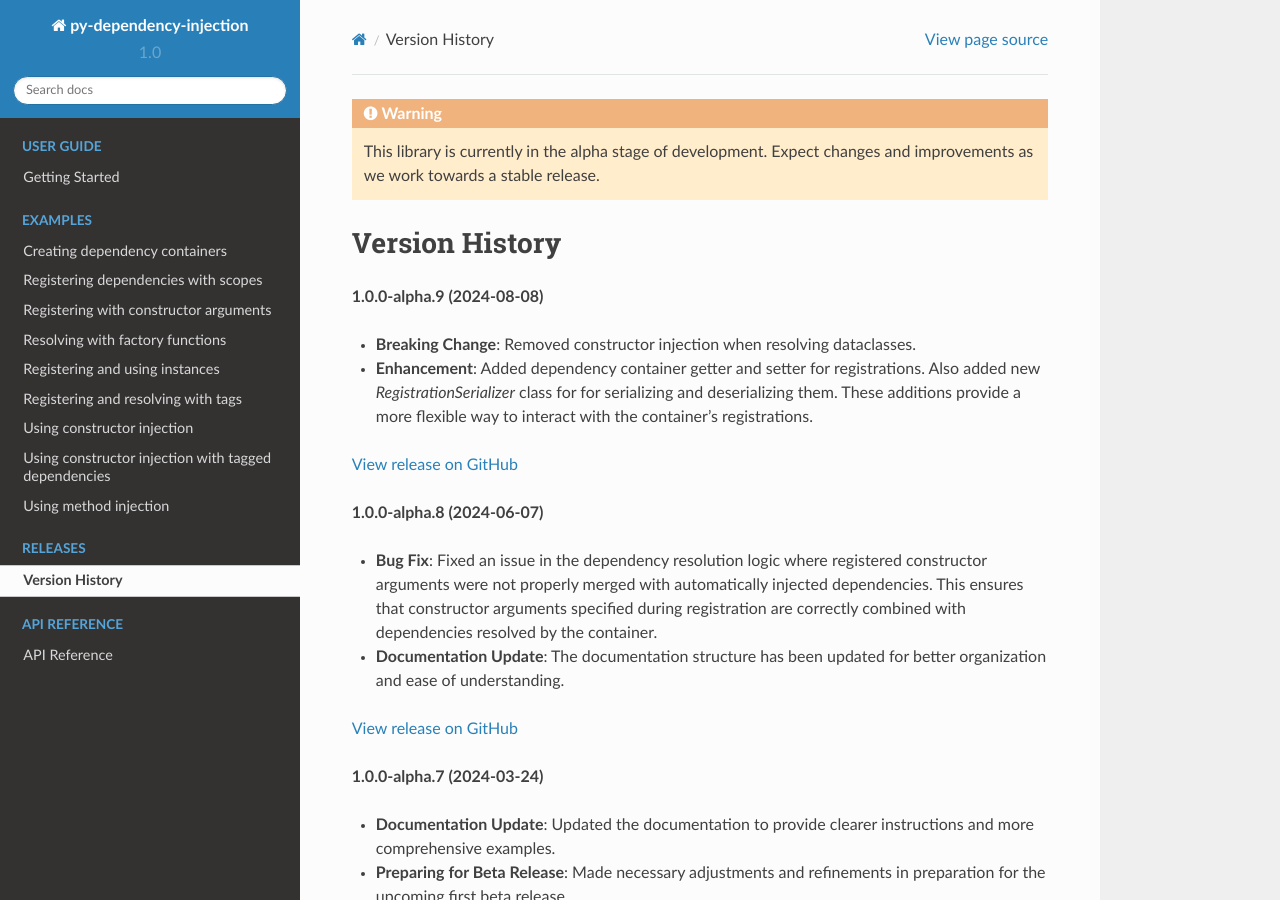
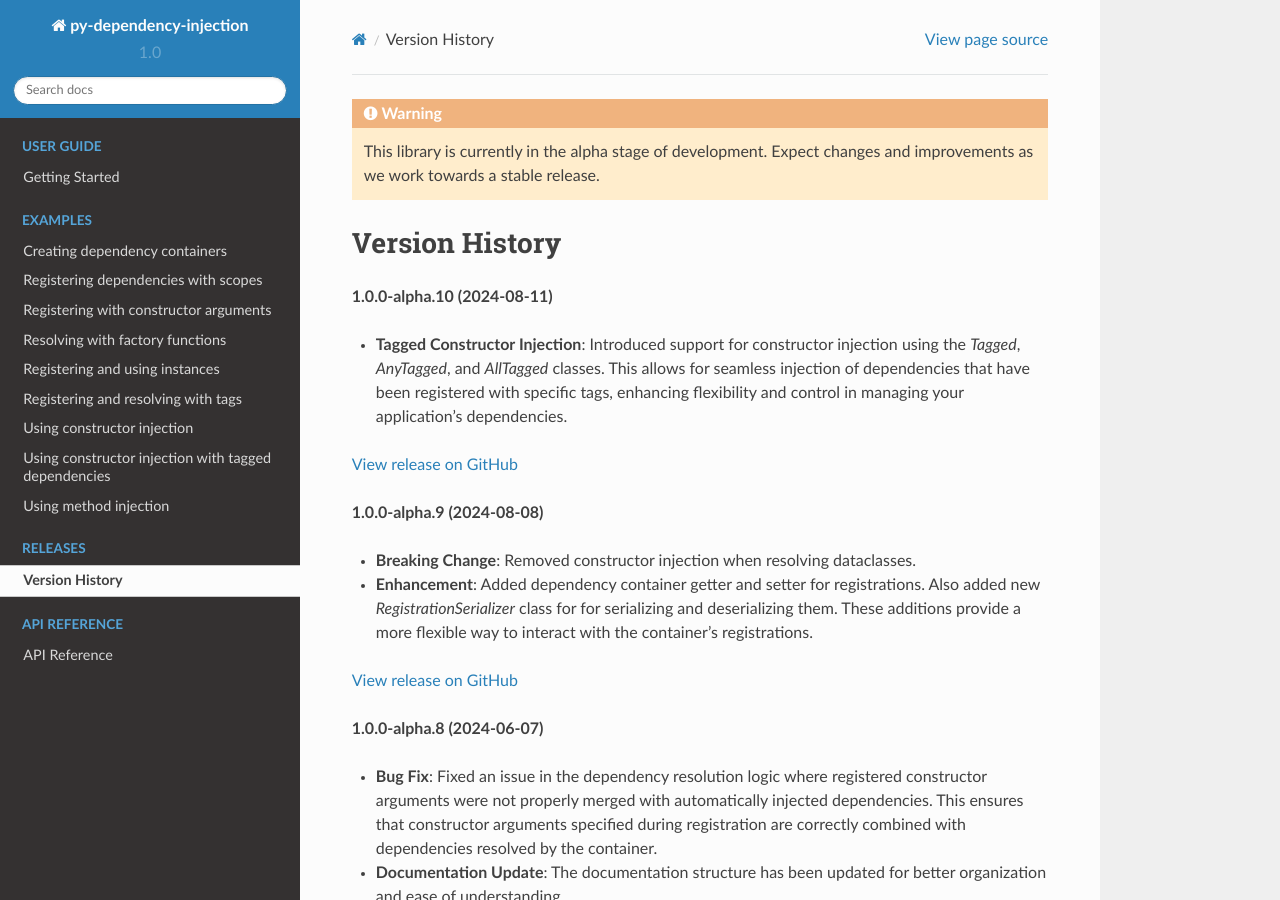
Before and after one commit to runemalm/py-dependency-injection, a Sphinx documentation site: the page built from docs/releases.rst, in a window 1280 px wide and 900 px high. Built offline with Sphinx 7.4.7 and the Read the Docs theme 2.0.0, drawn with Linux system fonts in a browser that asks for light colours.

Commit message:
Add release notes.

```diff
--- a/docs/releases.rst
+++ b/docs/releases.rst
@@ -5,6 +5,12 @@
 ###############
 Version History
 ###############
+
+**1.0.0-alpha.10 (2024-08-11)**
+
+- **Tagged Constructor Injection**: Introduced support for constructor injection using the `Tagged`, `AnyTagged`, and `AllTagged` classes. This allows for seamless injection of dependencies that have been registered with specific tags, enhancing flexibility and control in managing your application's dependencies.
+
+`View release on GitHub <https://github.com/runemalm/py-dependency-injection/releases/tag/v1.0.0-alpha.10>`_
 
 **1.0.0-alpha.9 (2024-08-08)**
 
```
Also changed, not shown: README.md (+4 -0 lines).
